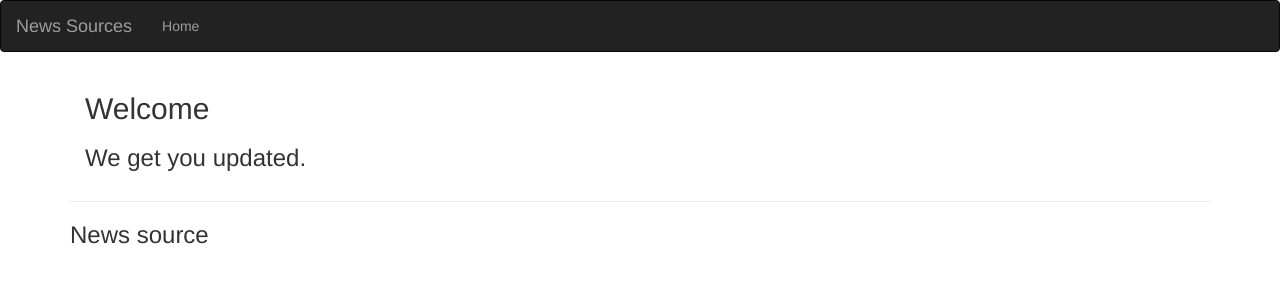
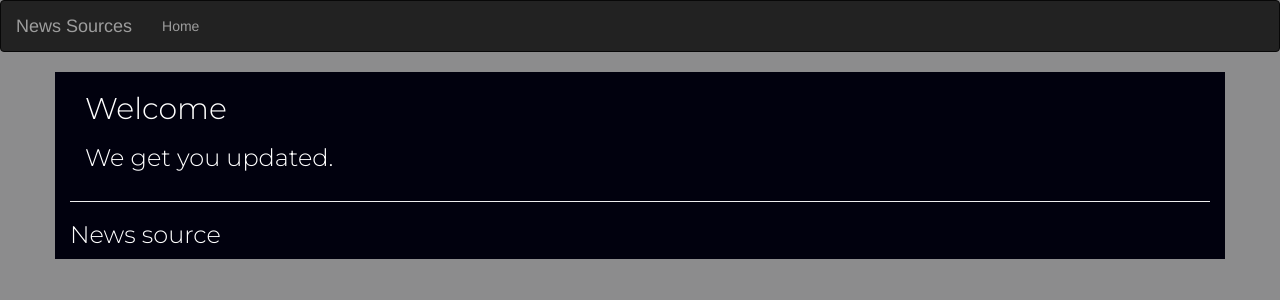
Before and after one commit to Rubyroy12/news-api, a Flask app: template app/templates/index.html in a window 1280 px wide. Shown: the top 300 px of the page. Run offline with Flask 2, Linux system fonts and the light colour scheme; the template is opened without the code that fills it, so the values that code supplies are empty; some libraries are stand-ins or nearby versions.

Commit message:
add styling to the container cclass

```diff
--- a/app/static/css/style.css
+++ b/app/static/css/style.css
@@ -0,0 +1,12 @@
+@import url('https://fonts.googleapis.com/css2?family=Montserrat:wght@200;300&display=swap');
+body{
+    background-color: rgb(140, 140, 141);
+
+}
+.container{
+    background-color: rgb(1, 1, 14);
+    color: white;
+    font-family: 'Montserrat';
+
+
+}
--- a/app/templates/index.html
+++ b/app/templates/index.html
@@ -1,4 +1,10 @@
 {% extends'base.html'%}
+
+{%block styles %}
+        {{ super()}}
+        <link rel="stylesheet" href="{{url_for('static',filename='css/style.css')}}">
+
+    {%endblock %}
 
 {%block content%}
 <div class="container">
```
Also changed, not shown: app/templates/fourOwfour.html (+5 -7 lines).
